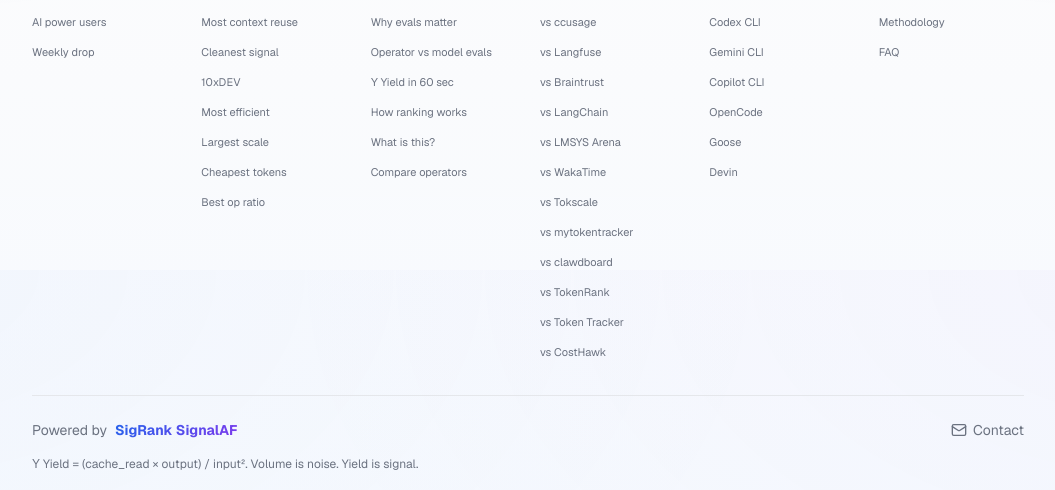
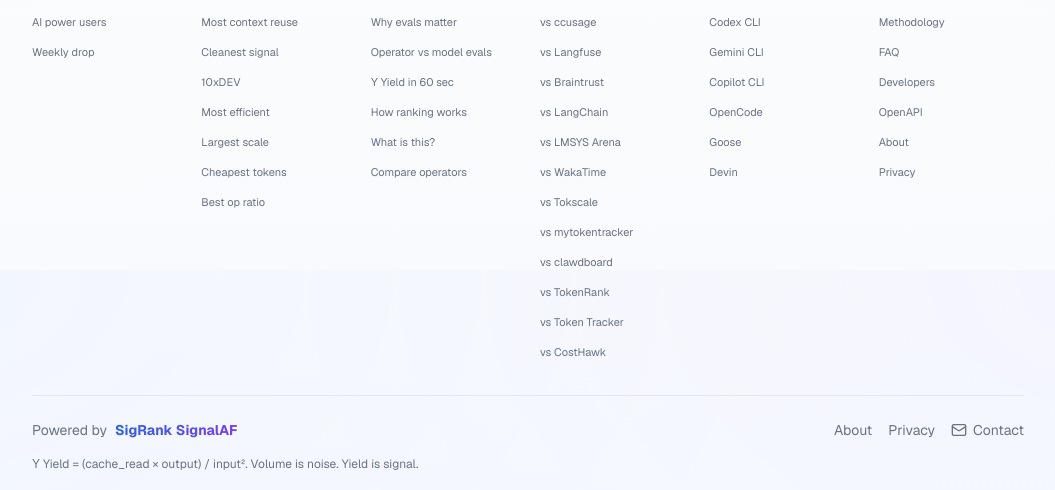
Before and after one commit to SunrisesIllNeverSee/sigarena, a Next.js app: page / in a window 1280 px wide. Shown: the part 530-1020 px from the top of the page, without its empty margins (112-1167 px from the left). Built offline with nearby package versions, Linux system fonts and the light colour scheme; no server answers.

Commit message:
feat: surface developer and trust resources site-wide

```diff
--- a/components/site-footer.tsx
+++ b/components/site-footer.tsx
@@ -80,6 +80,10 @@
       { href: "https://signalaf.com/score", label: "Check my rank" },
       { href: "https://signalaf.com/methodology", label: "Methodology" },
       { href: "https://signalaf.com/faq", label: "FAQ" },
+      { href: "/developers", label: "Developers" },
+      { href: "/openapi.json", label: "OpenAPI" },
+      { href: "/about", label: "About" },
+      { href: "/privacy", label: "Privacy" },
     ],
   },
 ];
@@ -123,13 +127,15 @@
             </Link>
           </div>
           <div className="flex items-center gap-4 text-sm text-muted-foreground">
-            <a
-              href="mailto:hello@signalaf.com"
+            <Link href="/about" className="transition-colors hover:text-foreground">About</Link>
+            <Link href="/privacy" className="transition-colors hover:text-foreground">Privacy</Link>
+            <Link
+              href="/contact"
               className="inline-flex items-center gap-1.5 transition-colors hover:text-foreground"
             >
               <Mail className="h-4 w-4" aria-hidden="true" />
               Contact
-            </a>
+            </Link>
           </div>
         </div>
         <p className="mt-4 text-center text-xs text-muted-foreground sm:text-left">
```
